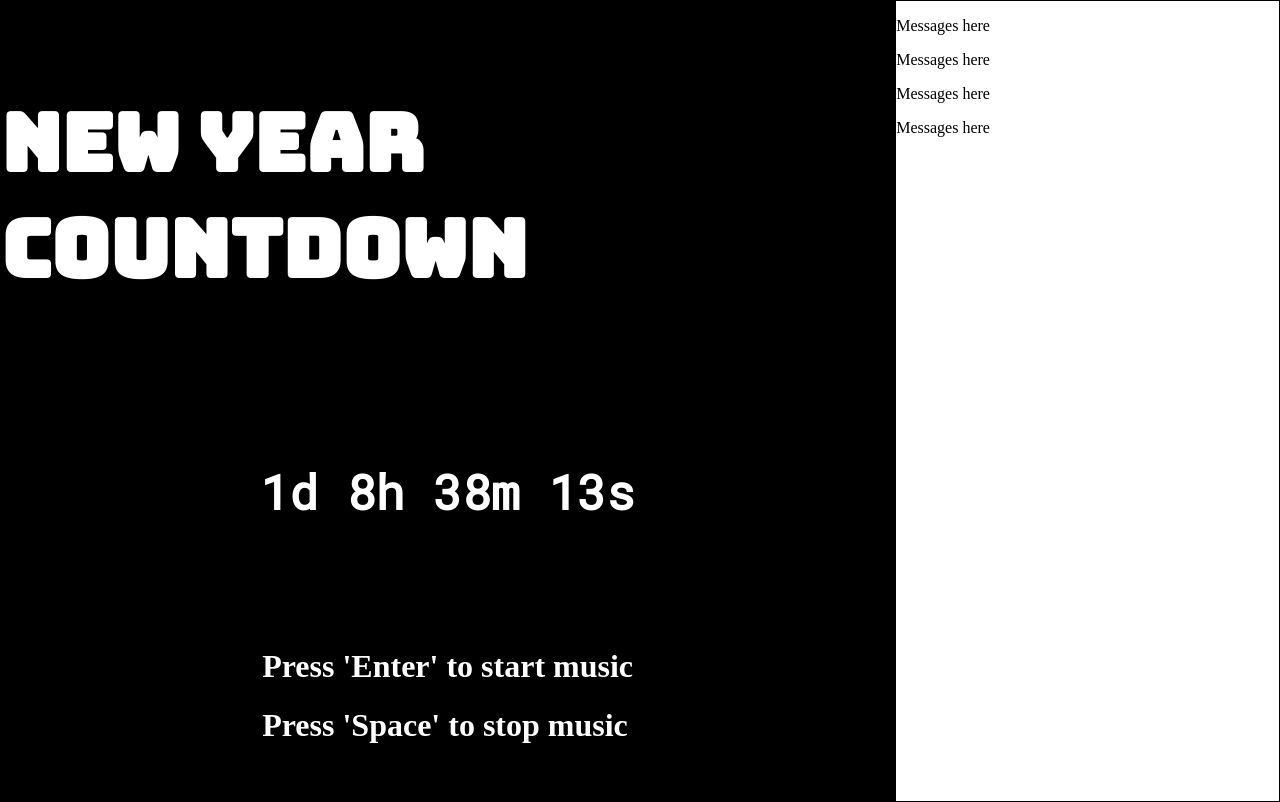
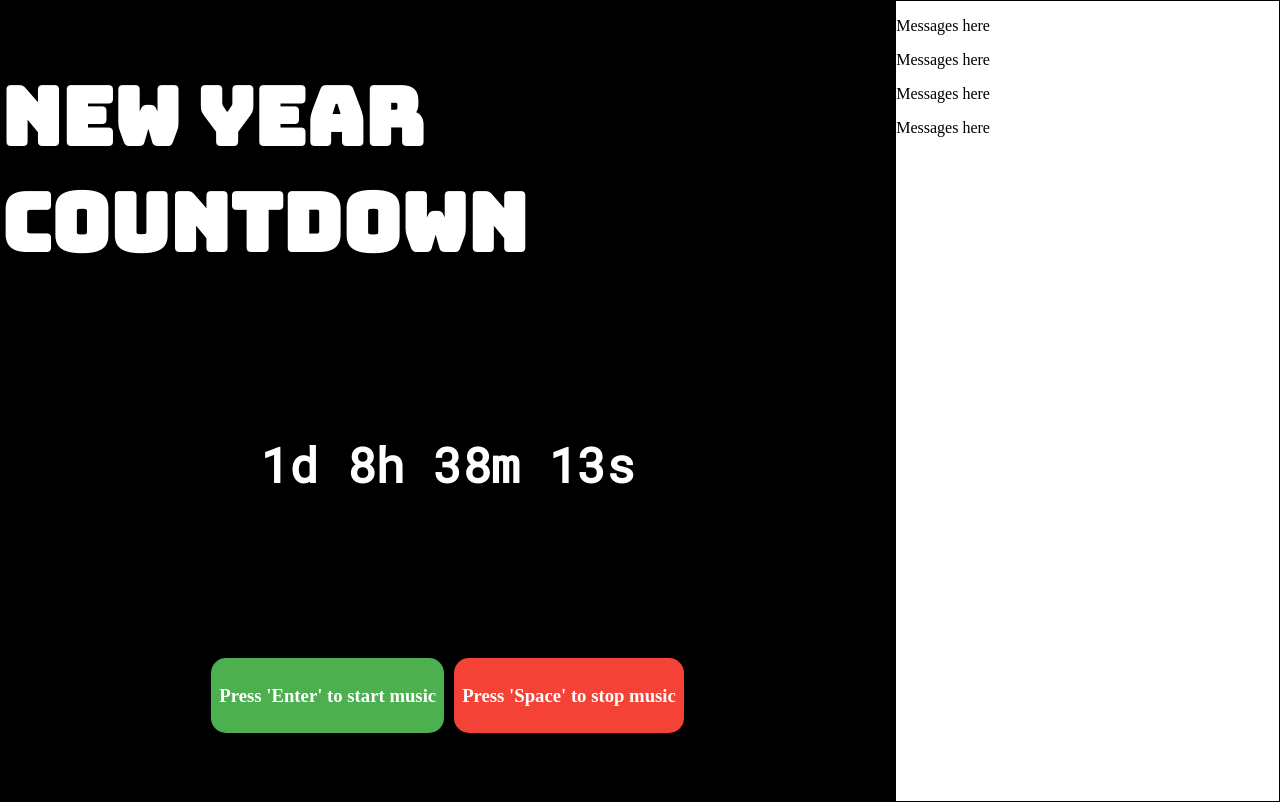
Before and after one commit to jonathanfrancisco/NewYearCountdown-With-Music-And-Realtime-Chat, a plain HTML site: page index.html in a window 1280 px wide. Drawn offline with Linux system fonts and the light colour scheme.

Commit message:
styled start and stop/pause music button

```diff
--- a/index.html
+++ b/index.html
@@ -21,8 +21,8 @@
             </div>
 
             <div id="music-control">
-                 <div><h1>Press 'Enter' to start music</h1></div>
-                <div><h1>Press 'Space' to stop music</h1></div>
+                 <div><h3>Press 'Enter' to start music</h3></div>
+                <div><h3>Press 'Space' to stop music</h3></div>
 
             </div>
         </div>
--- a/main.css
+++ b/main.css
@@ -30,12 +30,30 @@ body {
 #header h1 {
     font-family: 'Bungee';
     font-size: 5em;
+    margin: 0;
 }
 #count-down h1 {
     font-family: 'Roboto Mono';
     font-size: 3em;
 }
 
+#music-control {
+    display: flex;
+    flex-direction: row;
+}
+#music-control div {
+    border-radius: 15px;
+    margin: 5px;
+    padding: 8px;
+}
+
+#music-control div:nth-child(1) {
+    background-color: #4CAF50;
+}
+
+#music-control div:nth-child(2) {
+    background-color: #F44336;
+}
 #chat-pane {
     color: #000;
     width: 30%;
```
